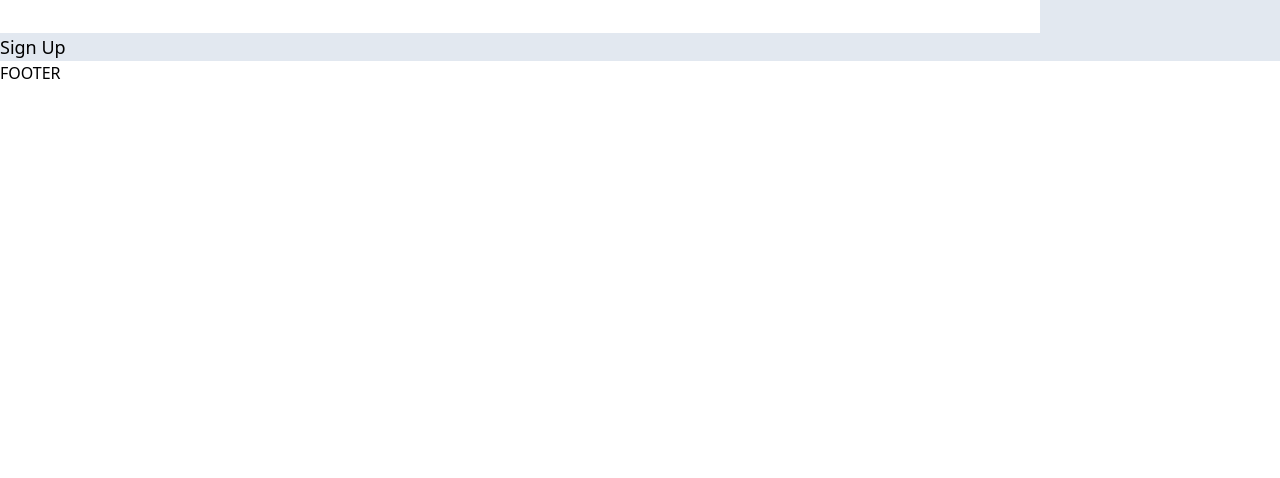
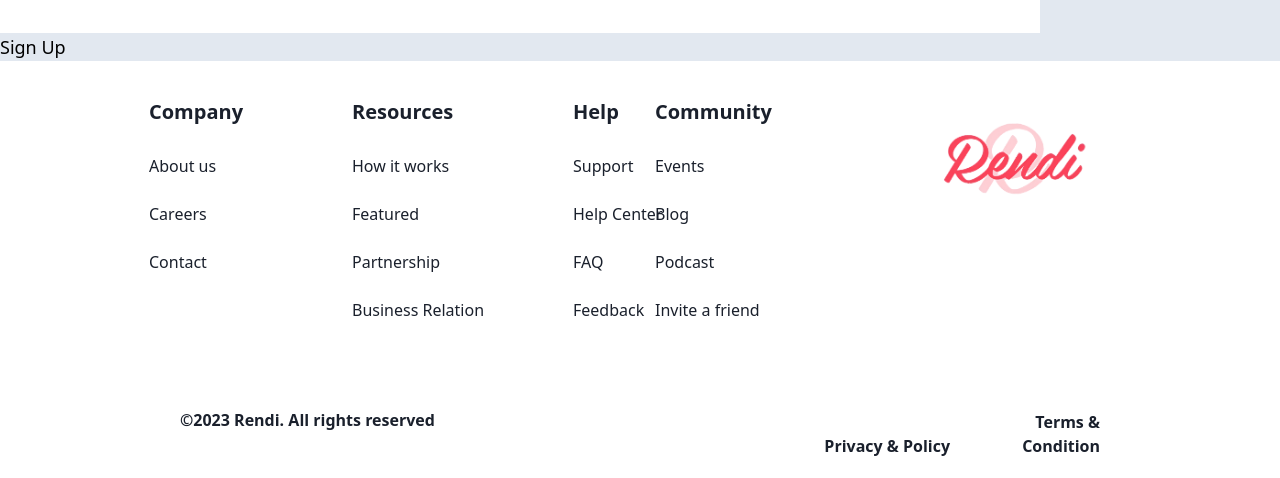
Before and after one commit to jxxnixx/Rendi_Frontend, a Next.js app: page / in a window 1280 px wide. Shown: the part 1701-2179 px from the top of the page. Before the commit the page ends 1786 px from the top, so only its background shows below. Built offline with nearby package versions, Linux system fonts and the light colour scheme.

Commit message:
feature/footer생성

```diff
--- a/components/structure/footer.tsx
+++ b/components/structure/footer.tsx
@@ -1,3 +1,121 @@
 export default function Footer() {
-  return <div>FOOTER</div>;
+  return (
+    <>
+      <footer className="flex items-center justify-center bottom-0 left-0 right-0 z-10 w-[1040px] h-[420px] relative overflow-hidden bg-white">
+        <div className="w-[1040px] h-[989.52px] flex items-center justify-center">
+          <div className="w-[1040px] h-[420px] absolute left-0 top-0 overflow-hidden bg-white">
+            <p className="w-[328px] absolute left-[60px] bottom-[49px] text-base font-semibold text-left text-[#1a202c]">
+              ©2023 Rendi. All rights reserved
+            </p>
+            <p className="w-36 absolute right-[60px] bottom-[23px] text-base font-semibold text-right text-[#1a202c]">
+              Terms &amp; Condition
+            </p>
+            <p className="w-36 absolute right-[210px] bottom-[23px] text-base font-semibold text-right text-[#1a202c]">
+              Privacy &amp; Policy
+            </p>
+            <div className="w-[152px] h-[244px]">
+              <p className="w-[152px] h-[188px] absolute left-[535px] top-[93px] text-base font-medium text-left text-[#1a202c]">
+                <span className="w-[152px] h-[188px] text-base font-medium text-left text-[#1a202c]">
+                  Events
+                </span>
+                <br />
+                <br />
+                <span className="w-[152px] h-[188px] text-base font-medium text-left text-[#1a202c]">
+                  Blog
+                </span>
+                <br />
+                <br />
+                <span className="w-[152px] h-[188px] text-base font-medium text-left text-[#1a202c]">
+                  Podcast
+                </span>
+                <br />
+                <br />
+                <span className="w-[152px] h-[188px] text-base font-medium text-left text-[#1a202c]">
+                  Invite a friend
+                </span>
+              </p>
+              <p className="w-[152px] h-8 absolute left-[535px] top-[37px] text-xl font-semibold text-left text-[#1a202c]">
+                Community
+              </p>
+            </div>
+            <div className="w-[152px] h-[244px]">
+              <p className="w-[152px] h-[188px] absolute left-[232px] top-[93px] text-base font-medium text-left text-[#1a202c]">
+                <span className="w-[152px] h-[188px] text-base font-medium text-left text-[#1a202c]">
+                  How it works
+                </span>
+                <br />
+                <br />
+                <span className="w-[152px] h-[188px] text-base font-medium text-left text-[#1a202c]">
+                  Featured
+                </span>
+                <br />
+                <br />
+                <span className="w-[152px] h-[188px] text-base font-medium text-left text-[#1a202c]">
+                  Partnership
+                </span>
+                <br />
+                <br />
+                <span className="w-[152px] h-[188px] text-base font-medium text-left text-[#1a202c]">
+                  Business Relation
+                </span>
+              </p>
+              <p className="w-[152px] h-8 absolute left-[232px] top-[37px] text-xl font-semibold text-left text-[#1a202c]">
+                Resources
+              </p>
+            </div>
+            <div className="w-[152px] h-[244px]">
+              <p className="w-[152px] h-[188px] absolute left-[29px] top-[93px] text-base font-medium text-left text-[#1a202c]">
+                <span className="w-[152px] h-[188px] text-base font-medium text-left text-[#1a202c]">
+                  About us
+                </span>
+                <br />
+                <br />
+                <span className="w-[152px] h-[188px] text-base font-medium text-left text-[#1a202c]">
+                  Careers
+                </span>
+                <br />
+                <br />
+                <span className="w-[152px] h-[188px] text-base font-medium text-left text-[#1a202c]">
+                  Contact
+                </span>
+              </p>
+              <p className="w-[152px] h-8 absolute left-[29px] top-[37px] text-xl font-semibold text-left text-[#1a202c]">
+                Company
+              </p>
+            </div>
+            <div className="w-[152px] h-[244px]">
+              <p className="w-[152px] h-[188px] absolute right-[435px] top-[93px] text-base font-medium text-left text-[#1a202c]">
+                <span className="w-[152px] h-[188px] text-base font-medium text-left text-[#1a202c]">
+                  Support
+                </span>
+                <br />
+                <br />
+                <span className="w-[152px] h-[188px] text-base font-medium text-left text-[#1a202c]">
+                  Help Center
+                </span>
+                <br />
+                <br />
+                <span className="w-[152px] h-[188px] text-base font-medium text-left text-[#1a202c]">
+                  FAQ
+                </span>
+                <br />
+                <br />
+                <span className="w-[152px] h-[188px] text-base font-medium text-left text-[#1a202c]">
+                  Feedback
+                </span>
+              </p>
+              <p className="w-[152px] h-8 absolute right-[435px] top-[37px] text-xl font-semibold text-left text-[#1a202c]">
+                Help
+              </p>
+            </div>
+            <img
+              className="w-[164px] absolute right-[60px] top-[30px]"
+              src="logo.png"
+              alt="Footer Image"
+            />
+          </div>
+        </div>
+      </footer>
+    </>
+  );
 }
--- a/layouts/appLayout.tsx
+++ b/layouts/appLayout.tsx
@@ -8,10 +8,9 @@ interface IProps {
 // 전체적인 layout
 // css 수정해서 중앙 정렬하기
 // children( 모든 컴포넌트들 )이 표시되는 영역 설정하기 (중앙 정렬, px 추가)
-
 export default function AppLayout({ children }: IProps) {
   return (
-    <div className="relative flex flex-col">
+    <div className="relative flex flex-col items-center justify-center">
       <Header />
       {children}
       <Footer />
```
